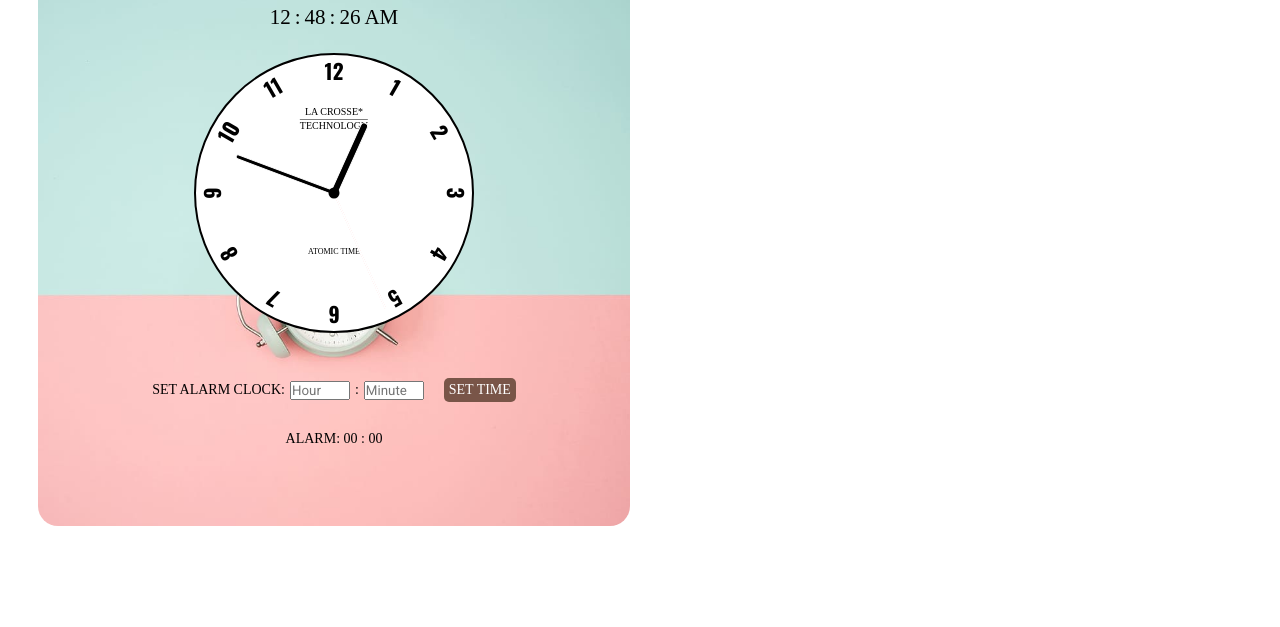
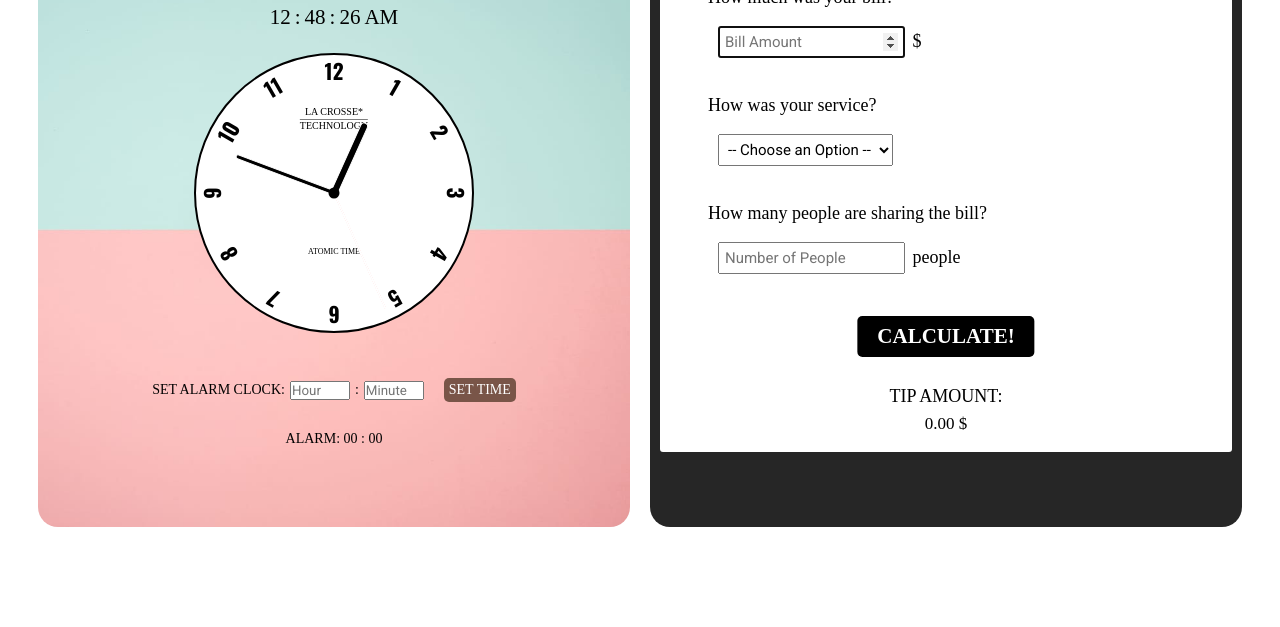
Before and after one commit to hieuleo/21-modules, a plain HTML site: page index.html in a window 1280 px wide. Shown: the part 248-875 px from the top of the page. Drawn offline with nearby package versions, Linux system fonts and the light colour scheme.

Commit message:
module-2

```diff
--- a/css/style.css
+++ b/css/style.css
@@ -8,7 +8,6 @@
     margin: 0;
     box-sizing: border-box;
     font-family: 'Roboto', sans-serif;
-    transition: all 0.05s ease;
 }
 
 .modules {
@@ -17,15 +16,21 @@
     padding: 50px 10px;
 }
 
-.module-1 {
+/* clock */
+
+.module{
     justify-content: center;
     padding: 50px 10px;
     border-radius: 20px;
     position: relative;
     user-select: none;
+    min-height: 675px;
+}
+
+.module-1 {
     background-image: url(../img/clock-backg.jpg);
-    background-repeat: no-repeat;
-    background-size: cover;
+    background-repeat: repeat;
+    background-size: 100% 112%;
 }
 .module-1 .heading{
     font-size: 3.8rem;
@@ -103,7 +108,6 @@
     width: 2px;
     height: 46%;
     background-color: red;
-
 }
 .module-1 .number{
     font-family: 'Oswald', sans-serif;
@@ -185,6 +189,7 @@
     user-select: none;
 }
 .module-1 .set{
+    cursor: pointer;
     background-color: #795548;
     width: 72px;
     height: 24px;
@@ -221,6 +226,7 @@
     background-color: rgba(0, 0, 0, 0.25);
     border-radius: 20px;
     z-index: 20;
+    transition: all 0.1s ease;
 }
 
 .module-1 .alarm-icon.active{
@@ -246,6 +252,7 @@
     position: absolute;
     top: 0;
     right: 0;
+    cursor: pointer;
     margin: 15px;
 }
 
@@ -261,6 +268,7 @@
     transform:translateX(50%);
     font-size: 2.4rem;
     color: #fff;
+    transition: all 0.1s ease;
 }
 
 .module-1 .snooze{
@@ -274,9 +282,88 @@
     border-radius:10px;
     padding: 3px 8px;
     line-height: 30px;
+    cursor: pointer;
     height: 40px;
 }
 
 .module-1 .snooze:hover{
     color: rgba(0, 0, 0, 0.555);
 }
+
+/* TIP-CALCULATOR */
+
+.module-2 {
+    background: #000000d9;
+}
+
+.module-2 .module-2__body {
+    background-color: #fff;
+    border-radius: 3px;
+}
+
+.module-2 .module-2__head {
+    font-size: 2.8rem;
+    font-weight: 600;
+    color: white;
+    background: #000000d9;
+    text-align: center;
+    padding-bottom: 20px;
+}
+
+.module-2 .module-2__label {
+    font-size: 1.8rem;
+    display: block;
+    padding: 20px 48px;
+    margin-top: 18px;
+}
+
+.module-2 .module-2__input {
+    font-size: 1.5rem;
+    margin: 0 0 0 58px;
+    padding: 5px;
+}
+
+.module-2 .module-2__span {
+    font-size: 1.8rem;
+    margin-left: 5px;
+}
+
+.module-2 .module-2__select {
+    font-size: 1.5rem;
+    margin: 0 58px 0;
+    padding: 5px;
+}
+
+.module-2 .module-button {
+    padding: auto;
+    font-size: 2.1rem;
+    text-transform: uppercase;
+    font-weight: 700;
+    margin-left: 50%;
+    margin-top: 42px;
+    margin-bottom: 20px;
+    transform:translateX(-50%);
+    background-color: #000;
+    color: #fff;
+    display: inline-block;
+    padding: 10px 20px;
+    border-radius: 5px;
+    cursor: pointer;
+}
+
+.module-2 .module-2__total{
+    display: flex;
+    flex-direction: column;
+    justify-content: center;
+    align-items: center;
+}
+
+.module-2 .module-2__tip-amount{
+    font-size: 1.8rem;
+    margin: 10px;
+}
+
+.module-2 .module-2__tip-about{
+    font-size: 1.7rem;
+    margin-bottom: 20px;
+}
--- a/index.html
+++ b/index.html
@@ -20,8 +20,8 @@
     <div class="grid wide">
         <div class="row">
             <!-- analog-clock -->
-            <div class="modules c-6">
-                <div class="module-1">
+            <div class="modules l-6 m-12 c-12">
+                <div class="module module-1">
                     <!-- head -->
                     <div class="head">
                         <div class="heading">
@@ -91,9 +91,37 @@
                     </div>
                 </div>
             </div>
-            <div class="modules c-6">
-                <div class="module">
-                    a
+            <!-- TIP CALCULATOR -->
+            <div class="modules l-6 m-12 c-12">
+                <div class="module module-2">
+                    <div class="module-2__body">
+                        <h2 class="module-2__head">TIP CALCULATOR</h2>
+                        <label class="module-2__label" for="bill-amount">How much was your bill?</label>
+                        <input autofocus min="0" type="number" class="module-2__input" placeholder="Bill Amount" name="Bill-Amount" id="bill-amount">
+                        <span class="module-2__span">$</span>
+                        <label class="module-2__label" for="module-2-choose">How was your service?</label>
+                        <select class="module-2__select" name="" id="module-2-choose">
+                            <option class="module-2__option" disabled selected value="0">-- Choose an Option --</option>
+                            <option class="module-2__option" value="0.3">30&#37; &#45; Outstanding</option>
+                            <option class="module-2__option" value="0.2">20&#37; &#45; Good</option>
+                            <option class="module-2__option" value="0.15">15&#37; &#45; It was OK</option>
+                            <option class="module-2__option" value="0.1">10&#37; &#45; Bad</option>
+                            <option class="module-2__option" value="0.05">5&#37; &nbsp; &#45; Terrible</option>
+                        </select>
+                        <label class="module-2__label" for="many-people">How many people are sharing the bill?</label>
+                        <input min="0" type="number" class="module-2__input" placeholder="Number of People" name="Bill Amount" id="many-people">
+                        <span class="module-2__span">people</span>
+                        <div class="module-button">Calculate!</div>
+                        <div class="module-2__total">
+                            <div class="module-2__tip-amount">
+                                TIP AMOUNT:
+                            </div>
+                            <div class="module-2__tip-about">
+                                0.00
+                                <i>$</i>
+                            </div>
+                        </div>
+                    </div>
                 </div>
             </div>
         </div>
--- a/js/main.js
+++ b/js/main.js
@@ -142,3 +142,6 @@ function heandlerAlarmMusic(){
     isAlarm = !isAlarm;
     alarmIcon.classList.toggle('active', isAlarm);
 }
+
+// MODULE-2
+//
```
